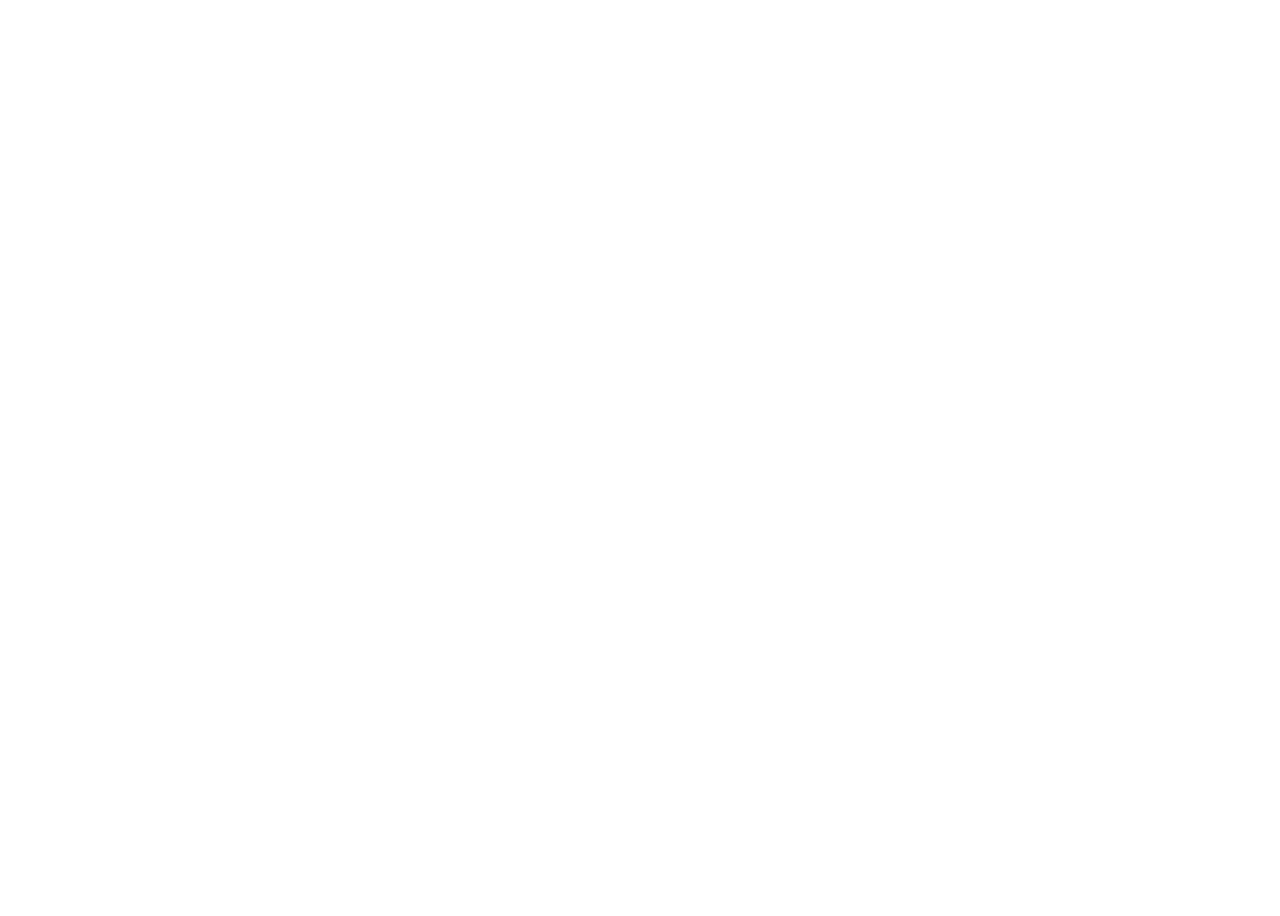
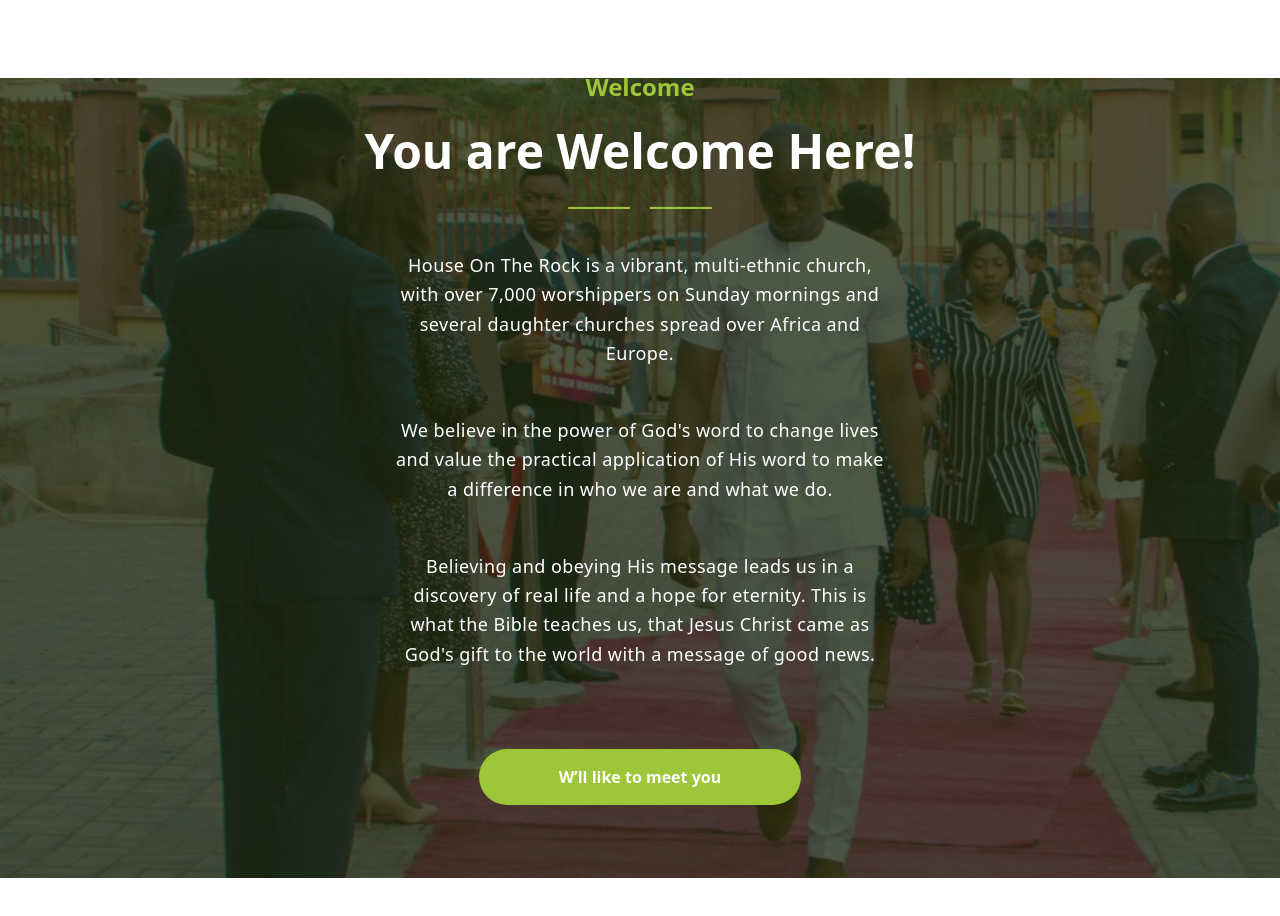
Before and after one commit to Akpanjoseph/Hotr_landing_page, a React (Create React App) app: page / in a window 1280 px wide. Shown: the part 3000-3916 px from the top of the page. Before the commit the page ends 2918 px from the top, so only its background shows below. Built offline with nearby package versions, Linux system fonts and the light colour scheme.

Commit message:
worked on the welcome section

```diff
--- a/src/App.js
+++ b/src/App.js
@@ -4,6 +4,7 @@ import { Header } from './components/Header';
 import { Joinus } from './components/Joinus';
 import { AboutUs } from './components/AboutUs';
 import { Pastors } from './components/Pastors';
+import { WelcomeSection } from './components/WelcomeSection';
 
 function App() {
   return (
@@ -12,6 +13,7 @@ function App() {
       <Joinus />
       <AboutUs />
       <Pastors/>
+      <WelcomeSection/>
     </div>
   );
 }
--- /dev/null
+++ b/src/components/WelcomeSection.js
@@ -0,0 +1,56 @@
+import React from 'react'
+
+export function WelcomeSection() {
+
+
+    return (
+        <div id='welcome-bg1' className='my-40'>
+
+            <div className='container mx-auto text-center flex flex-col justify-center items-center w-full h-full'>
+
+                {/* section header */}
+                <h5 className='text-primary_background font-bold text-2xl md:text-2xl'>Welcome</h5>
+
+                {/* section sub header */}
+                <h1 className='text-white font-extrabold text-3xl md:text-5xl md:mt-6'>You are Welcome Here!</h1>
+
+                {/* underline */}
+                <p ><span className='rounded-sm font-extrabold py-0 text-primary_background text-3xl mx-2'> _____</span> <span className=' font-extrabold py-0 text-primary_background text-3xl mx-2'> _____</span></p>
+
+                {/* section text */}
+                <div className='flex flex-col items-center justify-center text-white space-y-6 mt-5 md:mt-10 md:space-y-12'>
+
+                    {/* text  */}
+                    <p className=' text-center tracking-wide leading-relaxed text-lg md:max-sm md:w-1/2'>
+                    House On The Rock is a vibrant, multi-ethnic church, with over 7,000 worshippers on Sunday mornings and several daughter churches spread over Africa and Europe.
+                    </p>
+
+
+                    {/* text  */}
+                    <p className='text-center tracking-wide leading-relaxed text-lg  md:max-sm md:w-1/2 '>
+                    We believe in the power of God's word to change lives and value the practical application of His word to make a difference in who we are and what we do.
+
+                    </p>
+
+
+                    {/* text  */}
+                    <p className='text-center tracking-wide leading-relaxed text-lg md:max-sm md:w-1/2 '>
+                    Believing and obeying His message leads us in a discovery of real life and a hope for eternity. This is what the Bible teaches us, that Jesus Christ came as God's gift to the world with a message of good news.
+                    </p>
+
+                </div>
+
+
+                    {/* join us section */}
+                <div className='my-20'>
+
+                    {/* join us text */}
+                <p className='bg-primary_background  text-white rounded-full font-bold px-40 py-2 md:px-20 md:py-4'>
+                    <a href="#">W’ll like to meet you</a>
+                </p>
+
+                </div>
+            </div>
+        </div>
+    )
+}
--- a/src/index.css
+++ b/src/index.css
@@ -3,6 +3,8 @@
 @tailwind utilities;
 
 
+
+/* header */
 
 .hero{
     background-image: url(./img/header_img.png);
@@ -17,22 +19,7 @@
 }
 
 
-/* #app { height: 100% }
-html,
-body {
-  position: relative;
-  height: 100%;
-}
-
-body {
-  background: #eee;
-  font-family: Helvetica Neue, Helvetica, Arial, sans-serif;
-  font-size: 14px;
-  color: #000;
-  margin: 0;
-  padding: 0;
-} */
-
+/* slider */
 .swiper {
   width: 100%;
   height: 100%;
@@ -65,3 +52,15 @@ body {
   height: 100%;
   object-fit: cover;
 }
+
+
+
+
+/* welcome section */
+#welcome-bg1{
+  background-image: url(./img/bg-1.png);
+  height: 100vh;
+  width: 100%;
+  background-repeat: no-repeat;
+  background-size: cover;
+}
```
